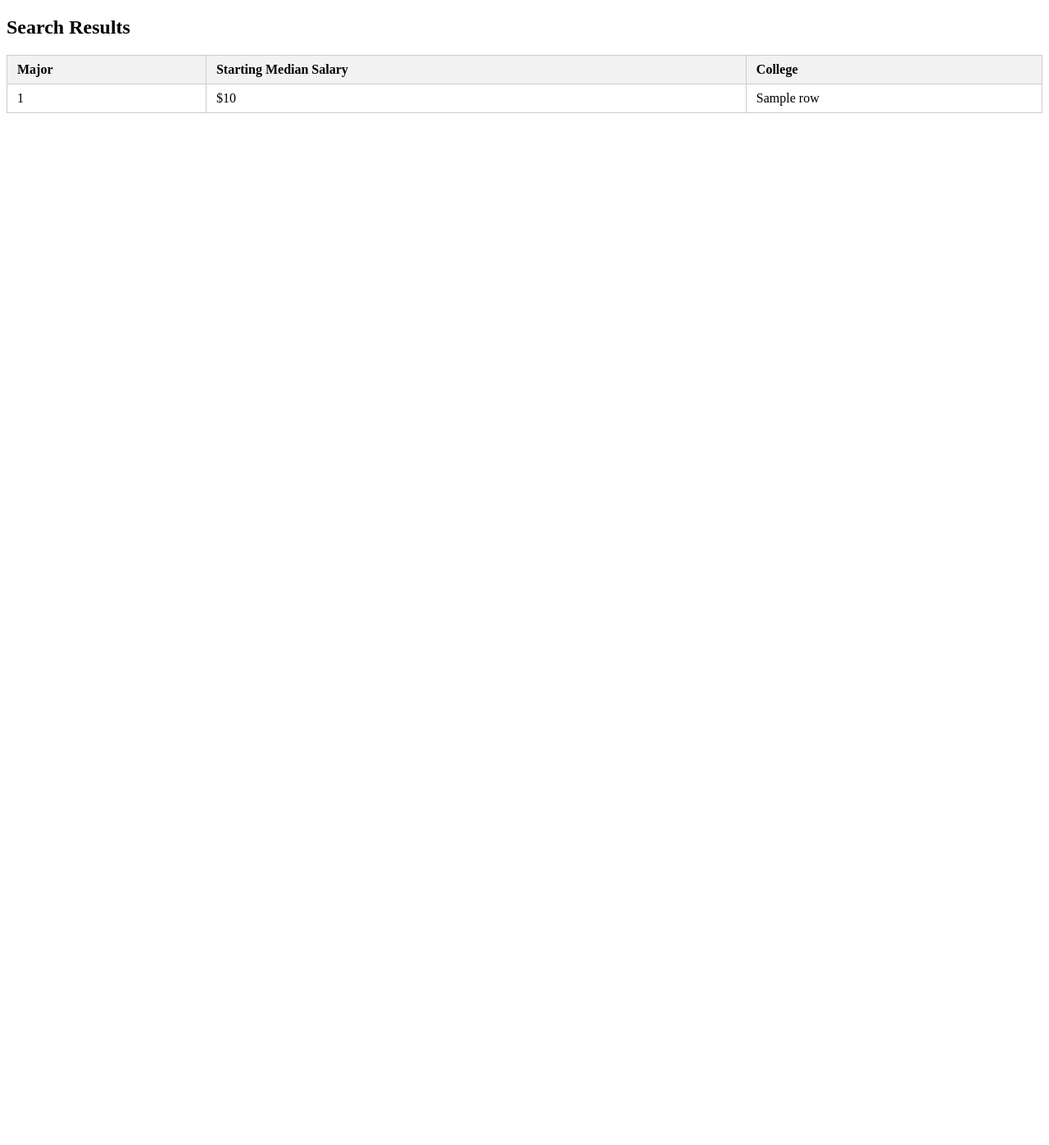
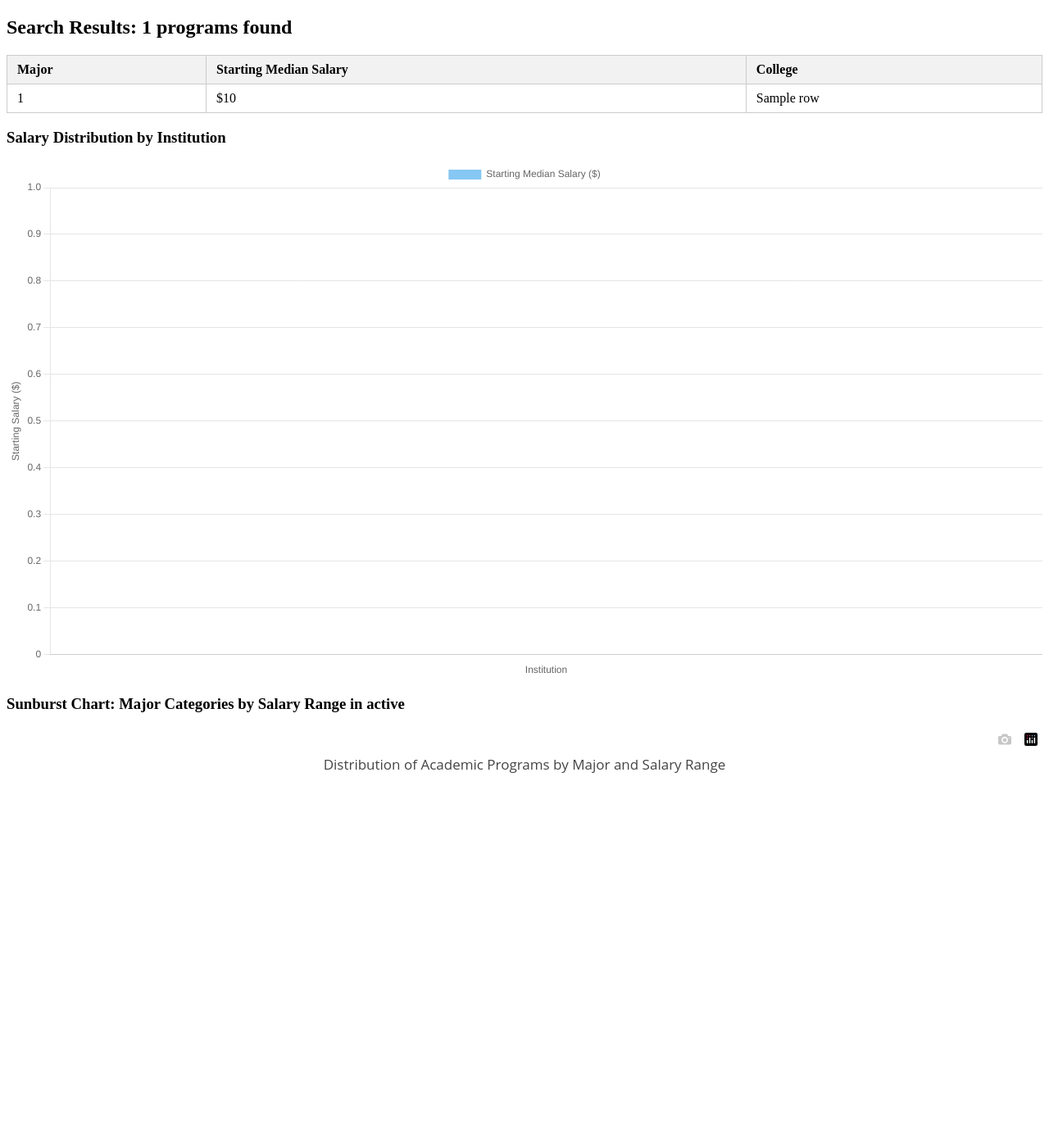
Before and after one commit to Gearthinker3/Database-Project, a Flask app: template templates/results.html in a window 1280 px wide. Shown: the whole page at 82% size. Before the commit the page ends 138 px from the top, so only its background shows below. Run offline with Flask 3, Linux system fonts and the light colour scheme; the template is opened without the code that fills it: most values are stand-ins (such as "Sample title", 1, 10 or a date in 2020); some libraries are stand-ins or nearby versions.

Commit message:
Added data visualizations: bar chart and sunburst diagram

```diff
--- a/app.py
+++ b/app.py
@@ -47,6 +47,7 @@
 
         cur.execute("SET search_path TO jett_morrandez;")
 
+        # Main query for results table
         query = """
             SELECT s.Major, s.startingmediansalary, i.INSTNM
             FROM programs p
@@ -57,15 +58,42 @@
               AND p.CREDDESC = 'Bachelor''s Degree'
             ORDER BY s.startingmediansalary DESC;
         """
-
         cur.execute(query, (state, major))
         results = cur.fetchall()
+
+        # Data for sunburst chart - salary ranges by major
+        sunburst_query = """
+            SELECT s.Major,
+                   CASE
+                       WHEN s.startingmediansalary < 45000 THEN 'Low'
+                       WHEN s.startingmediansalary < 65000 THEN 'Medium'
+                       ELSE 'High'
+                   END as salary_range,
+                   COUNT(*) as count
+            FROM programs p
+            JOIN degree_to_salary s ON p.majorid = s.majorid
+            JOIN institutions i ON p.UNITID = i.UNITID
+            WHERE i.STABBR = %s AND p.CREDDESC = 'Bachelor''s Degree'
+            GROUP BY s.Major, salary_range
+            ORDER BY s.Major;
+        """
+        cur.execute(sunburst_query, (state,))
+        sunburst_data = cur.fetchall()
+
+        chart_labels = [row[2] for row in results]  # Institution names
+        chart_values = [float(row[1]) if row[1] else 0 for row in results]
 
         cur.close()
         conn.close()
 
-        return render_template("results.html", results=results)
-
+        return render_template(
+            "results.html",
+            results=results,
+            chart_labels=chart_labels,
+            chart_values=chart_values,
+            sunburst_data=sunburst_data,
+            state=state
+        )
     except Exception as e:
         return f"Error: {e}"
 
--- a/templates/results.html
+++ b/templates/results.html
@@ -22,10 +22,13 @@
             background-color: #fafafa;
         }
     </style>
+    <script src="https://cdn.jsdelivr.net/npm/chart.js"></script>
+    <script src="https://cdn.plot.ly/plotly-latest.min.js"></script>
+
 </head>
 <body>
 
-<h2>Search Results</h2>
+<h2>Search Results: {{ results|length }} programs found</h2>
 
 <table>
     <thead>
@@ -46,5 +49,56 @@
     </tbody>
 </table>
 
+<h3>Salary Distribution by Institution</h3>
+<canvas id="resultsChart" width="400" height="200"></canvas>
+
+<h3>Sunburst Chart: Major Categories by Salary Range in {{ state }}</h3>
+<div id="sunburstChart" style="width:100%;height:500px;"></div>
+
+<script>
+    // Bar chart
+    const chartLabels = {{ chart_labels | tojson }};
+    const chartValues = {{ chart_values | tojson }};
+    const ctx = document.getElementById('resultsChart').getContext('2d');
+    new Chart(ctx, {
+        type: 'bar',
+        data: {
+            labels: chartLabels,
+            datasets: [{
+                label: 'Starting Median Salary ($)',
+                data: chartValues,
+                backgroundColor: 'rgba(54, 162, 235, 0.6)'
+            }]
+        },
+        options: {
+            responsive: true,
+            scales: {
+                x: { title: { display: true, text: 'Institution' }},
+                y: { title: { display: true, text: 'Starting Salary ($)' }}
+            }
+        }
+    });
+
+    // Sunburst chart
+    const sunburstData = {{ sunburst_data | tojson }};
+    const majors = [...new Set(sunburstData.map(d => d[0]))];
+    const labels = majors.concat(sunburstData.map(d => d[1]));
+    const parents = Array(majors.length).fill('').concat(sunburstData.map(d => d[0]));
+    const values = Array(majors.length).fill(1).concat(sunburstData.map(d => d[2]));
+
+    Plotly.newPlot('sunburstChart', [{
+        type: 'sunburst',
+        labels: labels,
+        parents: parents,
+        values: values,
+        branchvalues: 'total',
+        hovertemplate: '<b>%{label}</b><br>Programs: %{value}<extra></extra>',
+        maxdepth: 2
+    }], {
+        title: 'Distribution of Academic Programs by Major and Salary Range',
+        font: {size: 12}
+    });
+</script>
+
 </body>
 </html>
```
